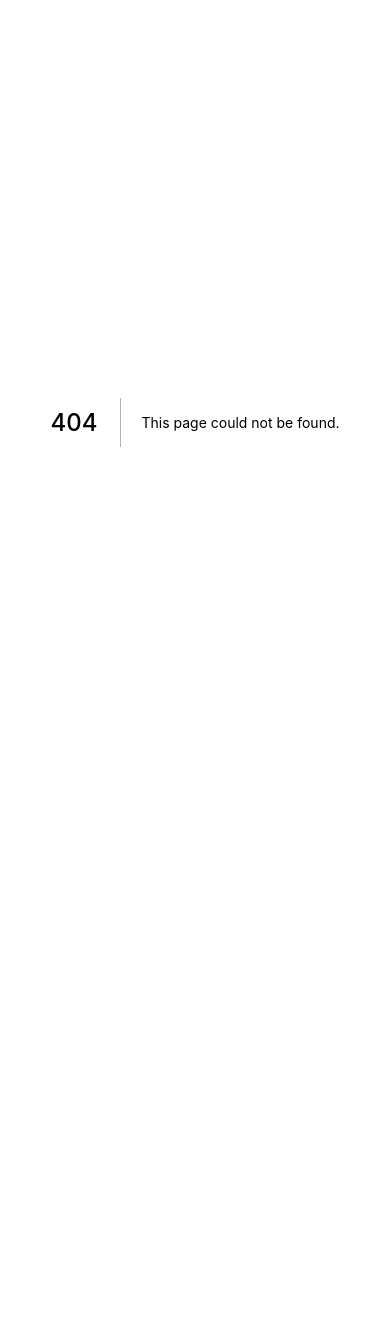
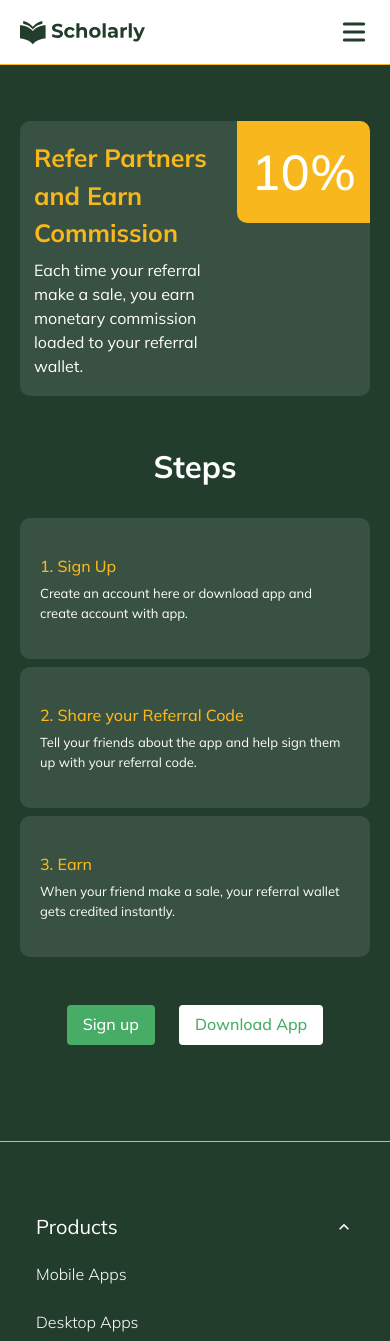
Before and after one commit to kinglighthill/scholarly-website, a Next.js app: page /partners/referral in a window 390 px wide. Before the commit this address had no page. Shown: the top 1341 px of the page. Before the commit the page ends 844 px from the top, so only its background shows below. Built offline with nearby package versions, Linux system fonts and the light colour scheme.

Commit message:
Create partners referral page (with responsive styles for mobile)

```diff
--- /dev/null
+++ b/pages/partners/referral.tsx
@@ -0,0 +1,58 @@
+import { Box, Button, Flex, Icon, Stack, Text, useDisclosure } from "@chakra-ui/react";
+import { ChevronRightIcon } from "@heroicons/react/outline";
+import { DownloadIcon } from "@heroicons/react/solid";
+import Head from "next/head";
+import ReferralStepCard from "../../components/partners/ReferralStepCard";
+import Footer from "../../components/reusables/Footer";
+import Navbar from "../../components/reusables/Navbar";
+import PartnerSignup from "../../components/reusables/PartnerSignup";
+
+export default function PartnersReferral() {
+  const { isOpen, onOpen, onClose } = useDisclosure();
+
+  return (
+    <div>
+      <Head>
+        <title>Scholarly Africa | Partners Referral Program</title>
+      </Head>
+      <Navbar />
+
+      <Box as="section" px={[5, 7, "10%"]} pt={14} pb={24} bgColor="brand.lime.700" borderBottom="1px solid" borderColor="brand.yellow">
+        <Stack direction="row" spacing={[3.5, 5, 20]} w="full" pl={[3.5, 5, 10]} py="18px" mb={12} borderRadius={10} bg="rgba(255, 255, 255, 0.1)">
+          <Stack direction="column" spacing={1.5} maxW={{lg: "60%"}}>
+            <Text as="h1" color="brand.yellow" fontSize={25} fontWeight="bold">Refer Partners and Earn Commission</Text>
+            <Text color="white">Each time your referral make a sale, you earn monetary commission loaded to your referral wallet.</Text>
+          </Stack>
+          <Box>
+            <Text bg="brand.yellow" color="white" p={3.5} mt="-18px" fontSize={49} fontWeight="medium" borderRadius={{base: "0px 10px 0px 10px", lg: "0px 0px 10px 10px"}}>
+              10%
+            </Text>
+          </Box>
+        </Stack>
+
+        <Flex flexDir="column" align="center">
+          <Text as="h2" color="white" fontSize={31} fontWeight="bold" mb={7}>Steps</Text>
+          <Stack direction={["column", "row"]} w="full" justify="space-between" mb={12}>
+            <ReferralStepCard index={1} title="Sign Up" description="Create an account here or download app and create account with app." />
+            <ReferralStepCard index={2} title="Share your Referral Code" description="Tell your friends about the app and help sign them up with your referral code." />
+            <ReferralStepCard index={3} title="Earn" description="When your friend make a sale, your referral wallet gets credited instantly." />
+          </Stack>
+          <Stack direction="row" spacing={6}>
+            <Button type="button" variant="solid" onClick={onOpen}>
+              Sign up
+              <Icon as={ChevronRightIcon} ml={4} display={["none", "inline-block"]}/>
+            </Button>
+            <Button type="button" variant="solid" color="brand.lime.500" bg="white" _hover={{bg: "gray.200"}}>
+              Download App
+              <Icon as={DownloadIcon} ml={4} display={["none", "inline-block"]}/>
+            </Button>
+          </Stack>
+        </Flex>
+      </Box>
+
+      <Footer />
+
+      <PartnerSignup isOpen={isOpen} onClose={onClose} />
+    </div>
+  )
+}
```
